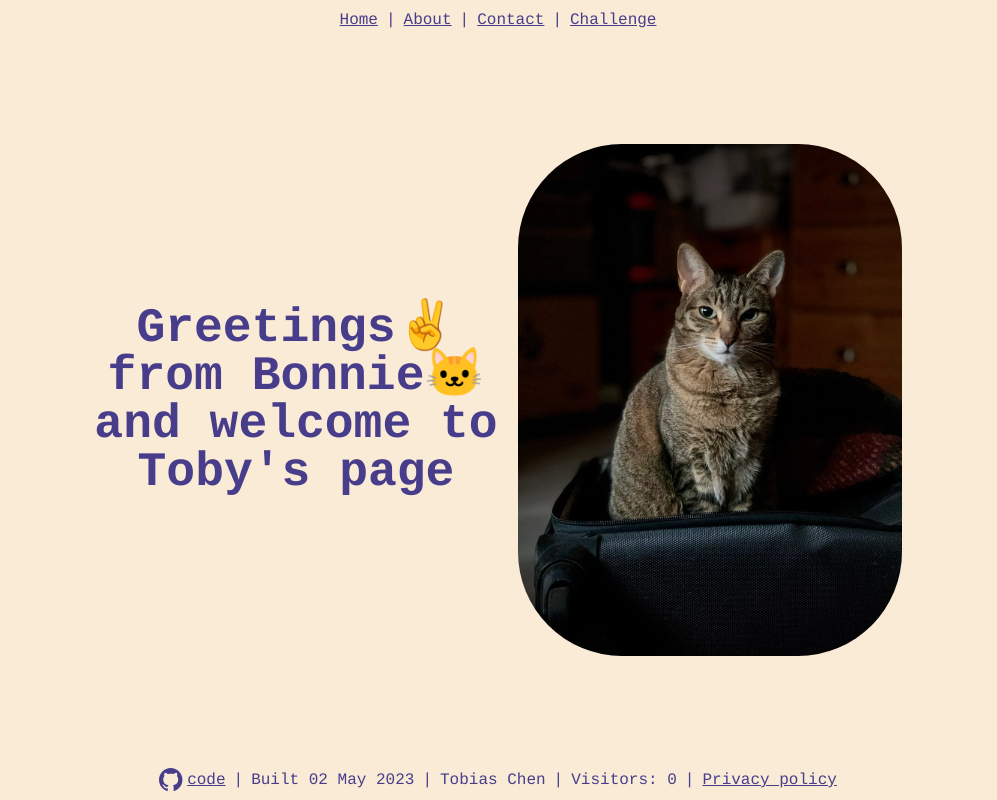
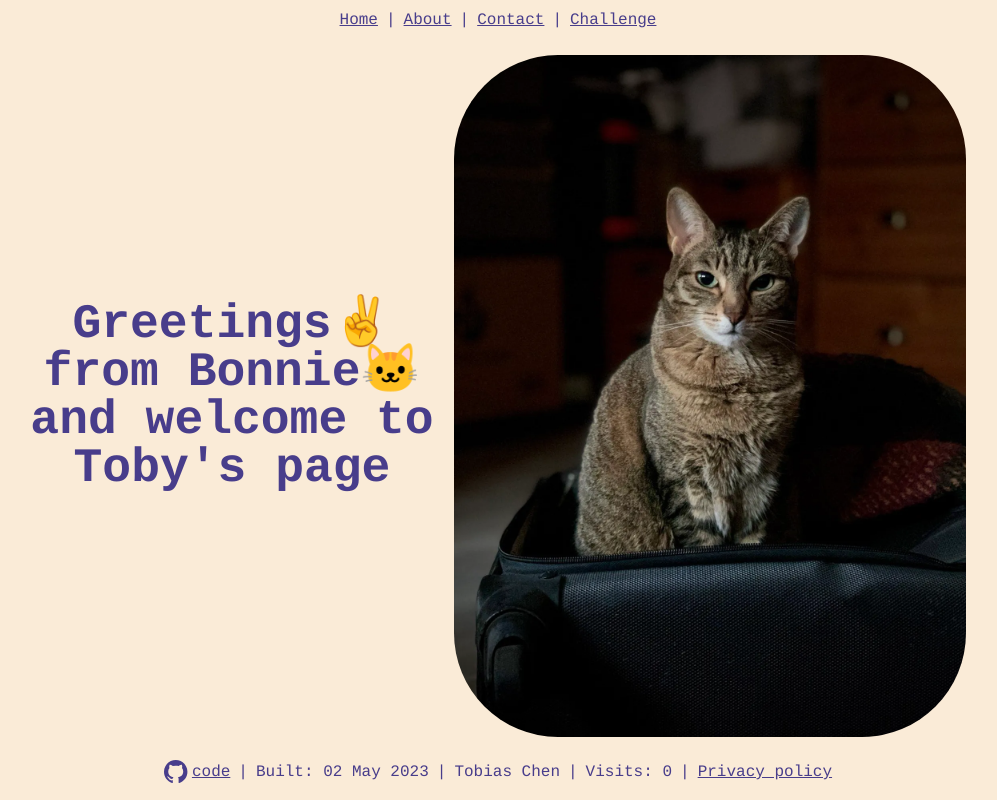
Before and after one commit to TobiasChen/toby-homepage, a React (Vite) app: page / in a window 1280 px wide. Shown: the whole page, without its empty margins (142-1139 px from the left). Built offline with nearby package versions, Linux system fonts and the light colour scheme; no server answers.

Commit message:
Added some Padding for Mobile Users and updated Blog post.

```diff
--- a/src/About.tsx
+++ b/src/About.tsx
@@ -8,7 +8,7 @@ export default function About(prop: { title: string }) {
   }, []);
 
   return (
-    <div className="main flex flex-col justify-center gap-4 grow max-w-5xl ">
+    <div className="main flex flex-col justify-center gap-4 grow max-w-5xl ml-12 mr-12">
       <p className=" text-5xl text-center mb-5 font-normal">Hey hey :D</p>
       <p className=" text-xl text-center mb-10">My name's Tobias Chen(more commenly Toby). I am a full-stack developer with a Bsc. in computer science and a strong interest in developer operations.</p>
       <p className=" text-xl text-center">Im currently a</p>
@@ -16,15 +16,14 @@ export default function About(prop: { title: string }) {
         <ul className="text-xl text-left inline-block list-disc">
             <li>Fullstack Developer @ <a href="www.seitenbau.com" rel="noopener noreferrer" target="_blank">Seitenbau</a></li>
         </ul>
-    </div>
+      </div>
       <p className=" text-xl text-center">I've previously been:</p>
       <div className="text-center">
         <ul className="text-xl text-left inline-block list-disc">
             <li>Junior DevOps Enginer @ <a href="www.valtech-mobility.de" rel="noopener noreferrer" target="_blank">Valtech Mobility</a></li>
             <li>Junior Software Developer @ <a href="www.ida-sds.com" rel="noopener noreferrer" target="_blank">Intelligent Data Analytics</a></li>
         </ul>
-    </div>
-
+      </div>
     </div>
   );
 }
--- a/src/Challenge.tsx
+++ b/src/Challenge.tsx
@@ -30,13 +30,13 @@ const content: Array<ChallengeEntryInput> = [
   {status :"done", title :"API", description: "An API Gateway and a Lambda function should serve as an API into the the database", comment: <p className="italic">- I configured and setup the Gateway and Lambda function, and saved the lambda function code
   <a href={"https://github.com/TobiasChen/toby-homepage-backend" } rel="noopener noreferrer" target="_blank">here</a></p> },
   { status: "done", title: "Python", description: `The lambda functions should include a bit of python code`, comment: <p className="italic"> - I decided to solve this in JS instead, because I am more confident in my python skills. For an example of work in python, I solved the last two years of Advent of Code with python <a href={"https://github.com/TobiasChen/AdventOfCode" } rel="noopener noreferrer" target="_blank">here</a> </p>},
-  { status: "wip", title: "Tests", description: "The backend JS code should be tested", comment: "Another reason to use JS, and explore the testing framework XYZ" },
+  { status: "done", title: "Tests", description: "The backend JS code should be tested", comment: "Another reason to use JS, and explore the testing framework JEST. This was an experience about as fun as ripping your nails out. JEST made me realize how comfortable Javas Mockito and Junit are." },
   { status: "done", title: "Infrastructure as Code", description: "The AWS Resources should be defined as templates, either SAM or terraform", comment: "I choose to go with terraform and then spent about three days working through all the permissions and details." +
   "It works now, but could use some more tweaking, to remove too lax permissions, and only allow access to the bucket from cloudefront." },
   { status: "done", title: "Source Controle", description: "The backend code should be checked into version controle as well", comment: "I decided to create three distinct repositories. One for the frontend, one for the backend, and one for all the infrastructure stuff." },
-  { status: "wip", title: "CI/CD-Backend", description: "The backend should be automatically deployed/updated, whenether a new commit comes in, and the Tests are passing.", comment: "Another reason to use JS, and explore the testing framework XYZ" },
+  { status: "done", title: "CI/CD-Backend", description: "The backend should be automatically deployed/updated, whenether a new commit comes in, and the Tests are passing.", comment: "Another reason to use JS, and explore the testing framework XYZ" },
   { status: "done", title: "CI/CD-Frontend", description: "The fronted should be automatically deployed, whenether a new commit comes in.", comment: "I solved this pretty early on to not have to bother with manual uploads to S3 anymore. It also allowed me to tinker with the AWS OIDC flow." },
-{ status: "notStarted", title: "Blog post", description: "As a final step, a blog should be written about the experience.", comment: "I decided to use the comments on this page: \n" +
+{ status: "done", title: "Blog post", description: "As a final step, a blog should be written about the experience.", comment: "I decided to use the comments on this page: \n" +
   " Overall it was a pretty fun project, first building the website, then putting it onto AWS and figuring out terraform. \n However I was reasonably certain from the start, that AWS was not going to be the place I would want to put my website longterm, and the DNS issues were kinda the final nail in the coffin.\n" +
 " I chose XYZ as a webhost to get an IP I could point an A Record to. This also allowed me to do the cert generation on the machine, instead of the kinda cheaty way I did it for this project, where I just generated a cert locally. This allowed me to dodge the EC2/Lambda fees." },
 ]  ;
--- a/src/Contact.tsx
+++ b/src/Contact.tsx
@@ -8,7 +8,7 @@ export default function Contact(prop: { title: string }) {
   }, []);
 
   return (
-    <div className="main flex flex-col justify-center gap-4 grow ">
+    <div className="main flex flex-col justify-center gap-4 grow ml-4 mr-4">
       <p className=" text-5xl text-center mb-5 font-normal">Shoot me a message</p>
       <p className=" text-xl text-center">You can find me on <a href={"https://www.linkedin.com/in/tobias-chen-11b816214/"} rel="noopener noreferrer" target="_blank">linkedin</a></p>
       <p className=" text-xl text-center">or pop me an email:</p>
--- a/src/Home.tsx
+++ b/src/Home.tsx
@@ -19,8 +19,8 @@ function Home(prop: {title: string}){
 
 
     return (
-        <div className="main flex flex-col justify-center  grow ">
-        <span className="flex items-center flex-row gap-5">
+        <div className="main flex flex-col justify-center grow ">
+        <span className="flex items-center flex-col md:flex-row gap-5 ml-5 mr-5">
           <div className="flex items-center min-w-fit">
             <h1 className=" font-bold text-5xl text-center bg-opacity-30 ">
               Greetings✌️<br/> from Bonnie🐱<br/>
@@ -28,10 +28,10 @@ function Home(prop: {title: string}){
                Toby's page
             </h1>
           </div>
-          <picture className="flex w-2/3 items-center flex-auto">
+          <picture className="flex w-1/2 md:w-2/3 max-w-lg items-center flex-auto">
             <source type="image/webp" srcSet={`${bonnie1920Webp} 1920w, ${bonnie1280Webp} 1280w, ${bonnie640Webp} 640w, ${bonnie320Webp} 320w`}></source>
             <source type="image/jpg" srcSet={`${bonnie1920Jpeg} 1920w, ${bonnie1280Jpeg} 1280w, ${bonnie640Jpeg} 640w, ${bonnie320Jpeg} 320w`}></source>
-            <img src={original} loading="lazy" className="w-96 rounded-xl "></img>
+            <img src={original} loading="lazy" className="max-w-100 rounded-xl "></img>
           </picture>
         </span>
       </div>
@@ -39,3 +39,4 @@ function Home(prop: {title: string}){
 }
 
 export default Home;
+//w-96 md:w-56 lg:
--- a/src/RootLayout.tsx
+++ b/src/RootLayout.tsx
@@ -38,7 +38,7 @@ function RootLayout() {
     document.title = `${title} / Toby`
   }
   return (
-    <div className="Home bg-default-background text-default-color font-default-font flex justify-center items-center flex-col min-h-screen">
+    <div className="RootLayout bg-default-background text-default-color font-default-font flex justify-center items-center flex-col min-h-screen">
       <NavBar></NavBar>
       <Outlet context={setTitle2}></Outlet>
       <Footer visitorCount={visitorCount}></Footer>
--- a/src/components/Footer.tsx
+++ b/src/components/Footer.tsx
@@ -4,18 +4,19 @@ import { ReactComponent as GithubSVG } from "../assets/github-mark.svg";
 
 function Footer(prop: {visitorCount: number}){
     return (
-    <div className="flex items-baseline h-8">
+    <div className="flex items-baseline h-12 md:h-10 sm:h-8 ml-4 mr-4">
         <div className="flex flex-row items-center gap-2">
             <a href="https://github.com/TobiasChen/toby-homepage" rel="noopener noreferrer" target="_blank" className="flex items-center gap-1" >
                 <GithubSVG className="fill-default-color" width="24" height="24" viewBox="0 0 100 100"/>
-                <span className="inline-flex items-center min-h-full">code</span>
+                <span className="md:inline-flex items-center min-h-full hidden">code</span>
             </a>
             <span className="inline-flex items-center min-h-full">|</span>
-            <span>Built 02 May 2023 </span>
+            <span className="hidden md:inline">Built: 02 May 2023 </span>
+            <span className="inline md:hidden">02/05/2023 </span>
+            <span className="items-center min-h-full hidden md:inline-flex">|</span>
+            <p className="hidden md:inline">Tobias Chen</p>
             <span className="inline-flex items-center min-h-full">|</span>
-            <p>Tobias Chen</p>
-            <span className="inline-flex items-center min-h-full">|</span>
-            <p>Visitors: {prop.visitorCount}</p>
+            <p>Visits: {prop.visitorCount}</p>
             <span className="inline-flex items-center min-h-full">|</span>
             <p><Link to={"/privacy"}>Privacy policy</Link></p>
         </div>
```
Also changed, not shown: src/index.css (+1 -78 lines).
